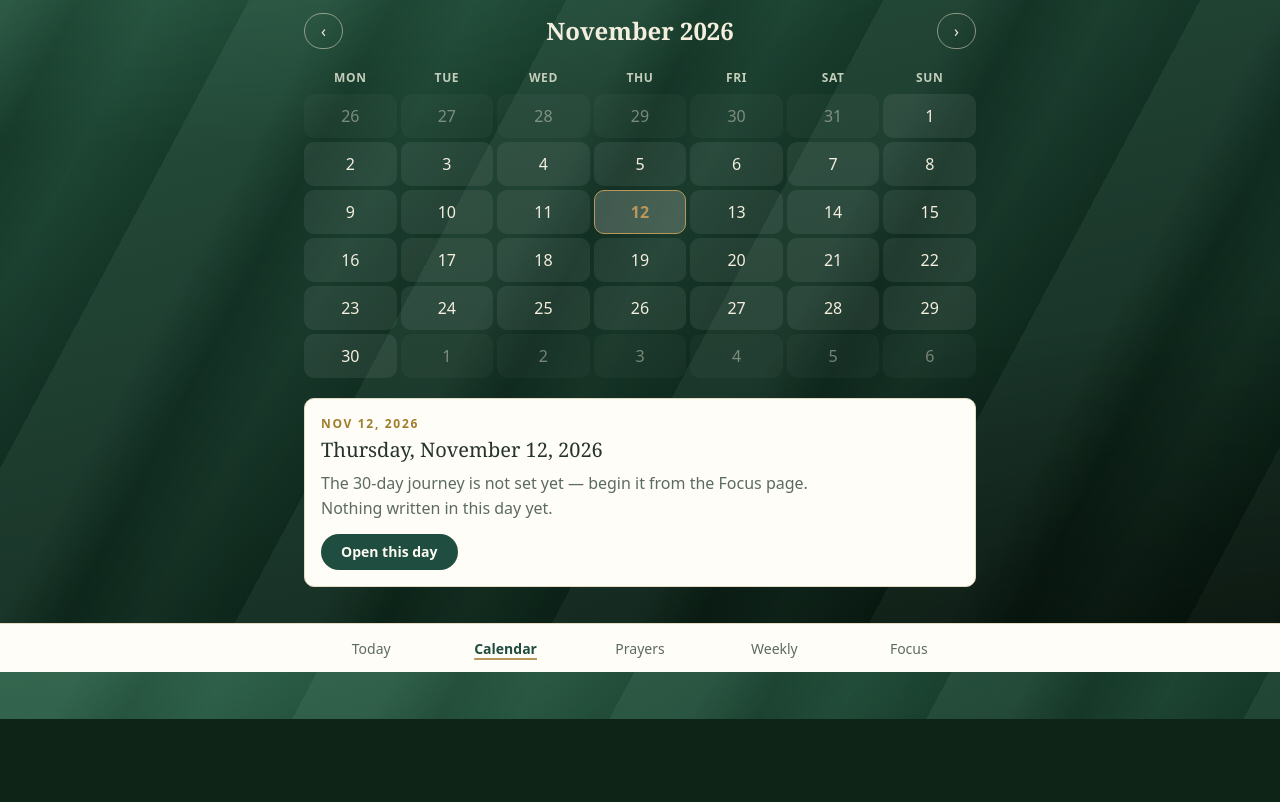
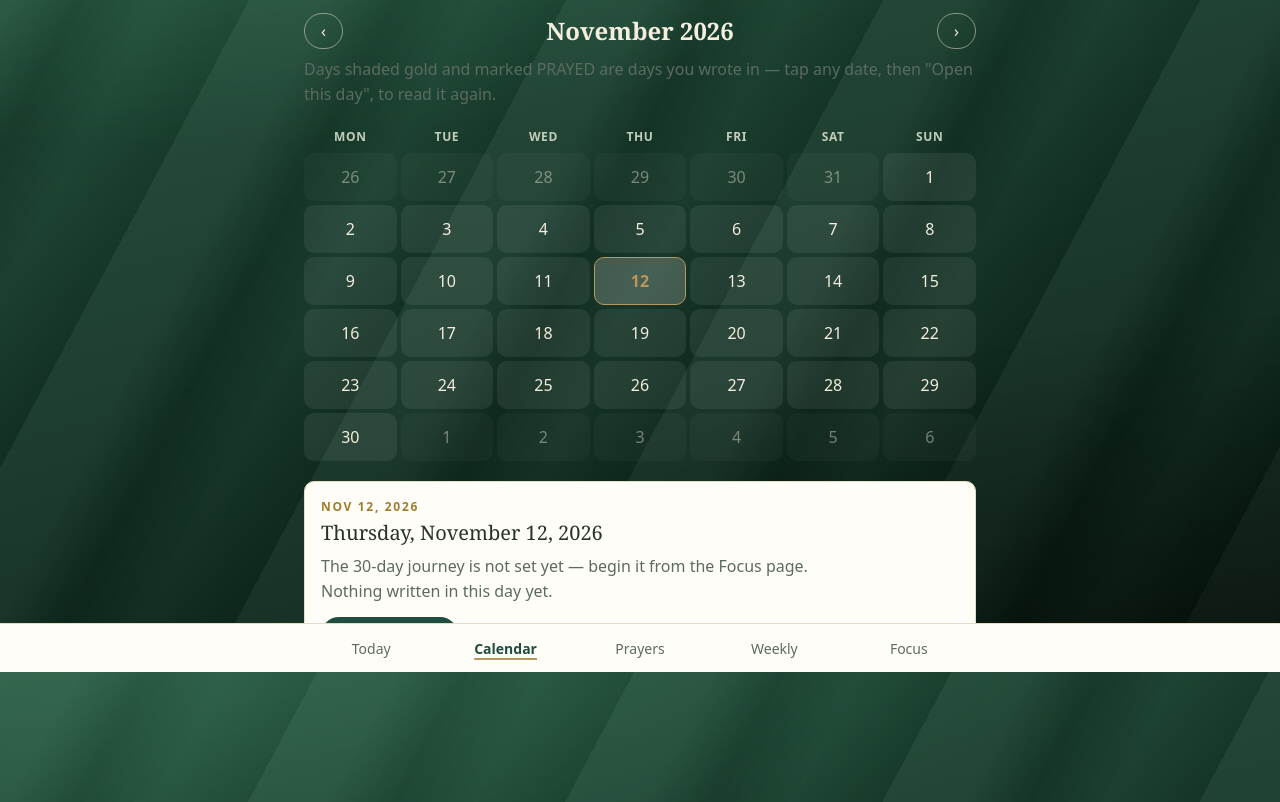
Before and after one commit to goforidjan-debug/daily-word-360-journal, a plain HTML site: page index.html in a window 1280 px wide. Both pictures are taken after a click on the button "Calendar". Shown: the part 128-930 px from the top of the page. Before the commit the page ends 847 px from the top, so only its background shows below. Drawn offline with Linux system fonts and the light colour scheme.

Commit message:
Calendar: shade prayed days gold with PRAYED label + explainer line

```diff
--- a/index.html
+++ b/index.html
@@ -186,14 +186,16 @@
       .cal-dow { padding: 0.25rem 0; font-size: 0.75rem; font-weight: 700; text-transform: uppercase; letter-spacing: 0.05em; color: var(--header-dim); }
       .cal-cell {
         position: relative; display: flex; flex-direction: column; align-items: center; justify-content: center;
-        min-height: 2.75rem; padding: 0.25rem 0; border-radius: var(--radius);
+        min-height: 3rem; padding: 0.25rem 0; border-radius: var(--radius);
         border: 1px solid transparent; color: var(--header-text); font-size: 1rem;
         background: rgba(255, 253, 247, 0.07);
       }
       .cal-cell.out { opacity: 0.45; }
       .cal-cell.sel { border-color: var(--gold); background: rgba(255, 253, 247, 0.2); }
       .cal-cell .today-num { font-weight: 700; color: var(--gold); }
-      .cal-dot { margin-top: 2px; width: 6px; height: 6px; border-radius: 999px; background: var(--gold); }
+      .cal-cell.written { background: rgba(185, 151, 91, 0.32); border-color: rgba(185, 151, 91, 0.55); }
+      .cal-cell.written.sel { background: rgba(185, 151, 91, 0.45); }
+      .cal-prayed { margin-top: 1px; font-size: 0.5rem; font-weight: 700; letter-spacing: 0.08em; text-transform: uppercase; color: var(--gold); line-height: 1; }
 
       /* Tracker cards */
       .item-card { background: var(--surface); border: 1px solid var(--border); border-radius: var(--radius); padding: 1rem; margin-bottom: 0.75rem; }
@@ -612,6 +614,7 @@
           '<button type="button" class="pill-btn on-dark" id="cal-prev" aria-label="Previous month">&#8249;</button>' +
           '<h2 class="font-journal">' + esc(formatMonthYear(cur.y, cur.m)) + "</h2>" +
           '<button type="button" class="pill-btn on-dark" id="cal-next" aria-label="Next month">&#8250;</button></div>';
+        html += '<p class="dim-text" style="margin:0.5rem 0 0">Days shaded gold and marked PRAYED are days you wrote in — tap any date, then "Open this day", to read it again.</p>';
         html += '<div class="cal-grid">' +
           ["Mon", "Tue", "Wed", "Thu", "Fri", "Sat", "Sun"].map(function (d) { return '<div class="cal-dow">' + d + "</div>"; }).join("") +
           cells.map(function (k) {
@@ -619,9 +622,9 @@
             var inMonth = d.getMonth() === cur.m;
             var isSel = k === state.selectedDate;
             var isToday = k === today;
-            return '<button type="button" class="cal-cell' + (inMonth ? "" : " out") + (isSel ? " sel" : "") + '" data-date="' + k + '" aria-label="' + esc(formatLong(k)) + (hasWriting(k) ? " — has writing" : "") + '" aria-pressed="' + isSel + '">' +
+            return '<button type="button" class="cal-cell' + (inMonth ? "" : " out") + (isSel ? " sel" : "") + (hasWriting(k) ? " written" : "") + '" data-date="' + k + '" aria-label="' + esc(formatLong(k)) + (hasWriting(k) ? " — prayed" : "") + '" aria-pressed="' + isSel + '">' +
               '<span class="' + (isToday ? "today-num" : "") + '">' + d.getDate() + "</span>" +
-              (hasWriting(k) ? '<span class="cal-dot" aria-hidden="true"></span>' : "") + "</button>";
+              (hasWriting(k) ? '<span class="cal-prayed" aria-hidden="true">Prayed</span>' : "") + "</button>";
           }).join("") + "</div>";
 
         html += '<section class="card" style="margin-top:1.25rem" aria-label="Selected day summary">' + label(formatShort(state.selectedDate)) +
```
